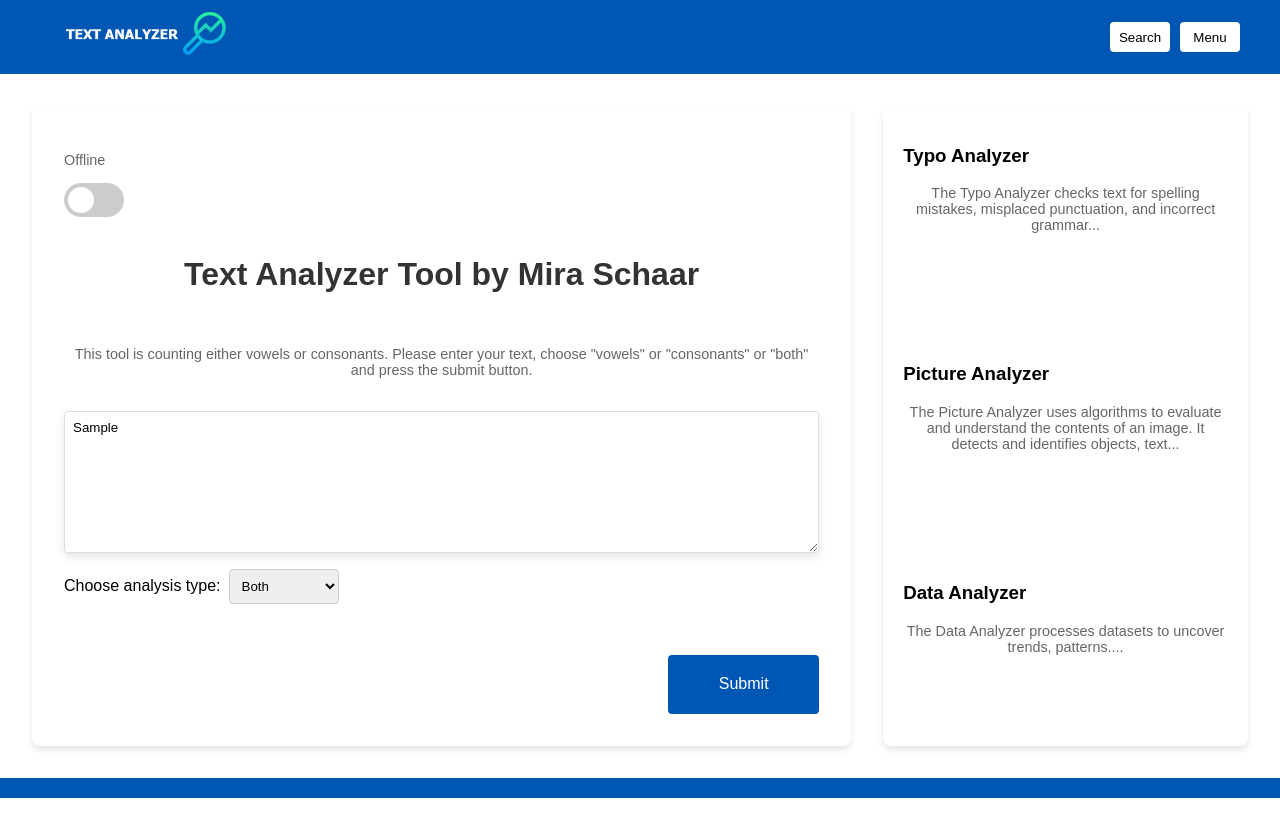
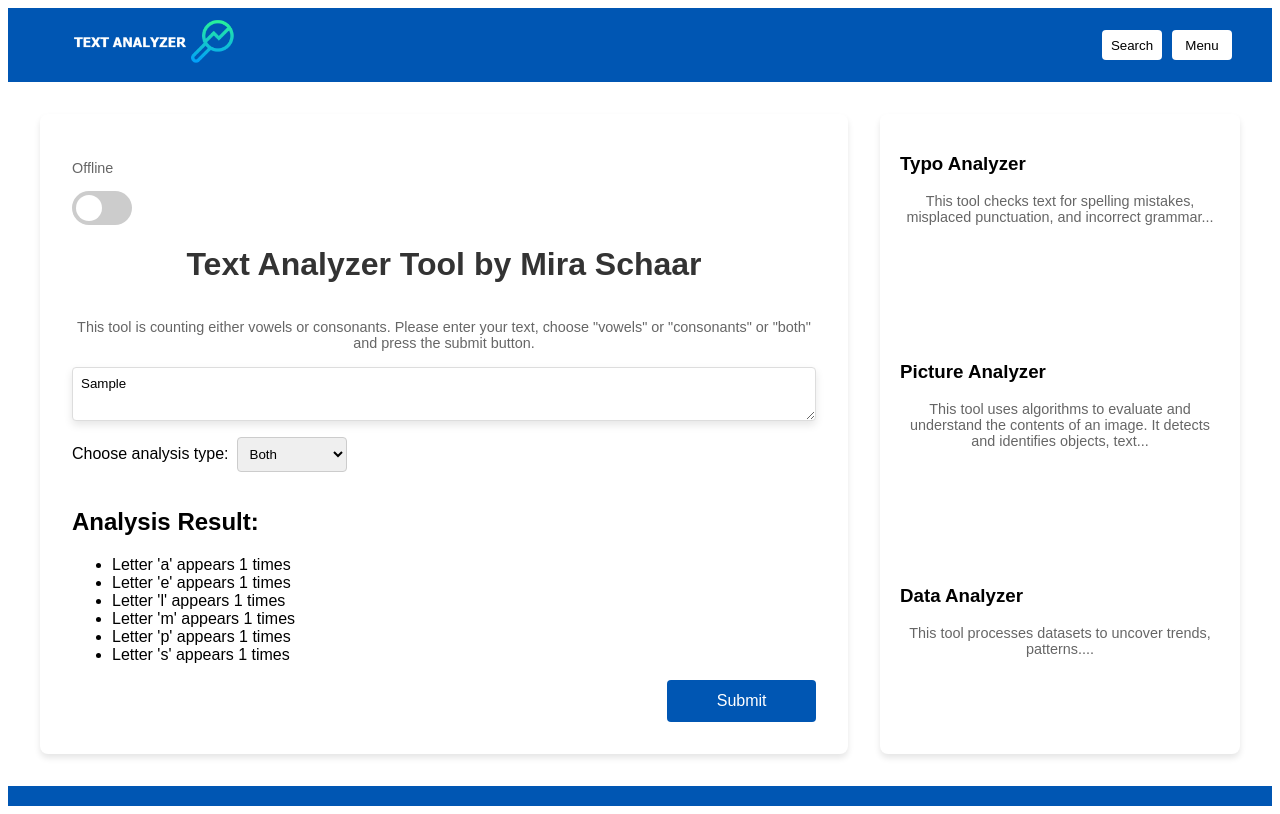
Before and after one commit to Miriimausi/FrontendTextAnalyzer, an Angular app: page / in a window 1280 px wide. Both pictures are taken after typing "Sample" into the empty fields and a click on the button "Submit". Built offline with nearby package versions, Linux system fonts and the light colour scheme.

Commit message:
working text Analyzer

```diff
--- a/src/app/app.component.html
+++ b/src/app/app.component.html
@@ -43,7 +43,14 @@
         <option value="both">Both</option>
       </select>
     </div>
-    <div></div>
+    <div *ngIf="result">
+      <h2>Analysis Result:</h2>
+      <ul>
+        <li *ngFor="let item of result | keyvalue">
+          Letter '{{item.key}}' appears {{item.value}} times
+        </li>
+      </ul>
+    </div>
     <button class="analyze-button" (click)="analyzeText()">Submit</button>
   </div>
 
@@ -51,16 +58,16 @@
     <a class="card">
       <h3>Typo Analyzer</h3>
       <p class="description">
-        The Typo Analyzer checks text for spelling mistakes, misplaced punctuation, and incorrect grammar...</p>
+        This tool checks text for spelling mistakes, misplaced punctuation, and incorrect grammar...</p>
     </a>
     <a class="card">
       <h3>Picture Analyzer</h3>
-      <p class="description">The Picture Analyzer uses algorithms to evaluate and understand the contents of an image.
+      <p class="description">This tool uses algorithms to evaluate and understand the contents of an image.
         It detects and identifies objects, text...</p>
     </a>
     <a class="card">
       <h3>Data Analyzer</h3>
-      <p class="description">The Data Analyzer processes datasets to uncover trends, patterns....</p>
+      <p class="description">This tool processes datasets to uncover trends, patterns....</p>
     </a>
   </div>
 </div>
--- a/src/app/app.component.ts
+++ b/src/app/app.component.ts
@@ -3,6 +3,7 @@ import { CommonModule } from '@angular/common';
 import { RouterOutlet } from '@angular/router';
 import {FormsModule} from "@angular/forms";
 import {ToggleSwitchComponent} from "./toggle-switch/toggle-switch.component";
+import {TextAnalysisService} from "./text-analysis.service";
 
 @Component({
   selector: 'app-root',
@@ -11,20 +12,20 @@ import {ToggleSwitchComponent} from "./toggle-switch/toggle-switch.component";
   templateUrl: './app.component.html',
   styleUrls: ['./app.component.css'],
 
-  encapsulation: ViewEncapsulation.None
 })
 
 export class AppComponent {
   text: string = '';
-  result: string | null = null;
-  analysisType: string = 'both'; // Default selection
+  result: Map<string,number> |null = null;
+
+  analysisType: 'vowels' | 'consonants' | 'both' = 'both';
+
+  constructor(private textAnalysisService :TextAnalysisService){}
 
 
   analyzeText(): void {
-    this.result = 'Ergebnis der Analyse: ' + this.text;
+    this.result = this.textAnalysisService.analyzeText(this.text, this.analysisType);
   }
-
-  // Inside app.component.ts
   handleToggle(toggled: boolean) {
     // toggled will be a boolean
     console.log('Toggle is now: ', toggled);
```
